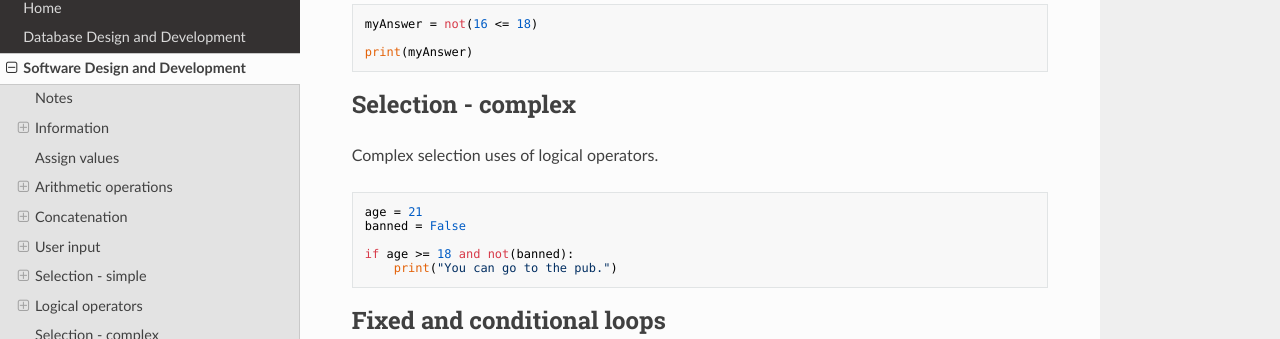
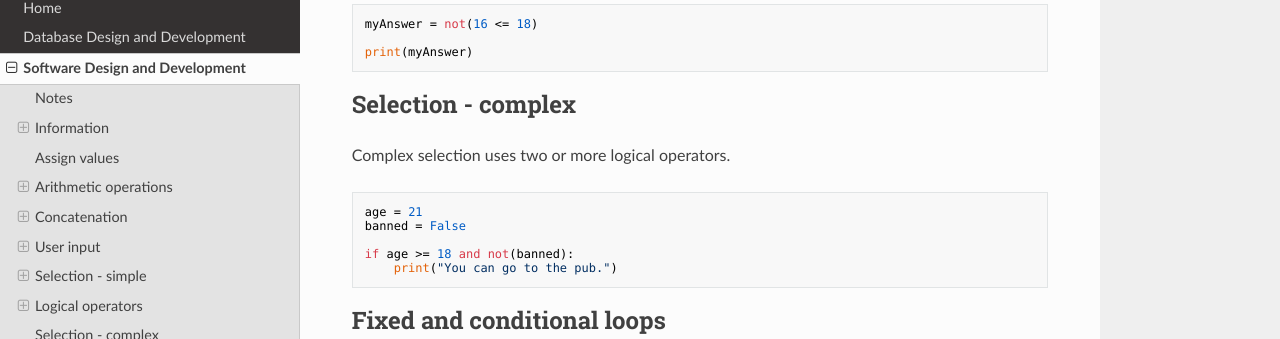
Before and after one commit to MrFriendCS/N5-CS, an MkDocs documentation site: the page built from docs/N5-CS-SDD.md, in a window 1280 px wide and 900 px high, scrolled down 6803 px. Shown: the part 112-451 px from the top of the window. Built offline with MkDocs 1.6.1, drawn with Linux system fonts in a browser that asks for light colours; nearby versions of some CDN libraries; some of the changed lines change nothing that is shown.

Commit message:
docs/N5-CS-SDD.md updated from https://stackedit.io/

````diff
--- a/docs/N5-CS-SDD.md
+++ b/docs/N5-CS-SDD.md
@@ -352,7 +352,7 @@ print(myAnswer)
 
 ## Selection - complex
 
-Complex selection uses of logical operators.
+Complex selection uses two or more logical operators.
 
 ``` python
 age = 21
@@ -609,7 +609,8 @@ for score in scores:
 
 A program can use more than one array, in the same way that a program can use multiple variables.
 <!--stackedit_data:
-eyJoaXN0b3J5IjpbLTE0ODQwNzM5MTAsMTY5Nzg0MzY2Miw3Nj
-I0MDE5ODIsLTE0OTg0NjEyNDAsLTc0MTk0NDkxNywtMjI5MzQ4
-MjAyLDE5Njg1ODUyODgsODE0Mzk0OTE5XX0=
+eyJoaXN0b3J5IjpbMTI2MzU0NjExMywtMTQ4NDA3MzkxMCwxNj
+k3ODQzNjYyLDc2MjQwMTk4MiwtMTQ5ODQ2MTI0MCwtNzQxOTQ0
+OTE3LC0yMjkzNDgyMDIsMTk2ODU4NTI4OCw4MTQzOTQ5MTldfQ
+==
 -->
````
